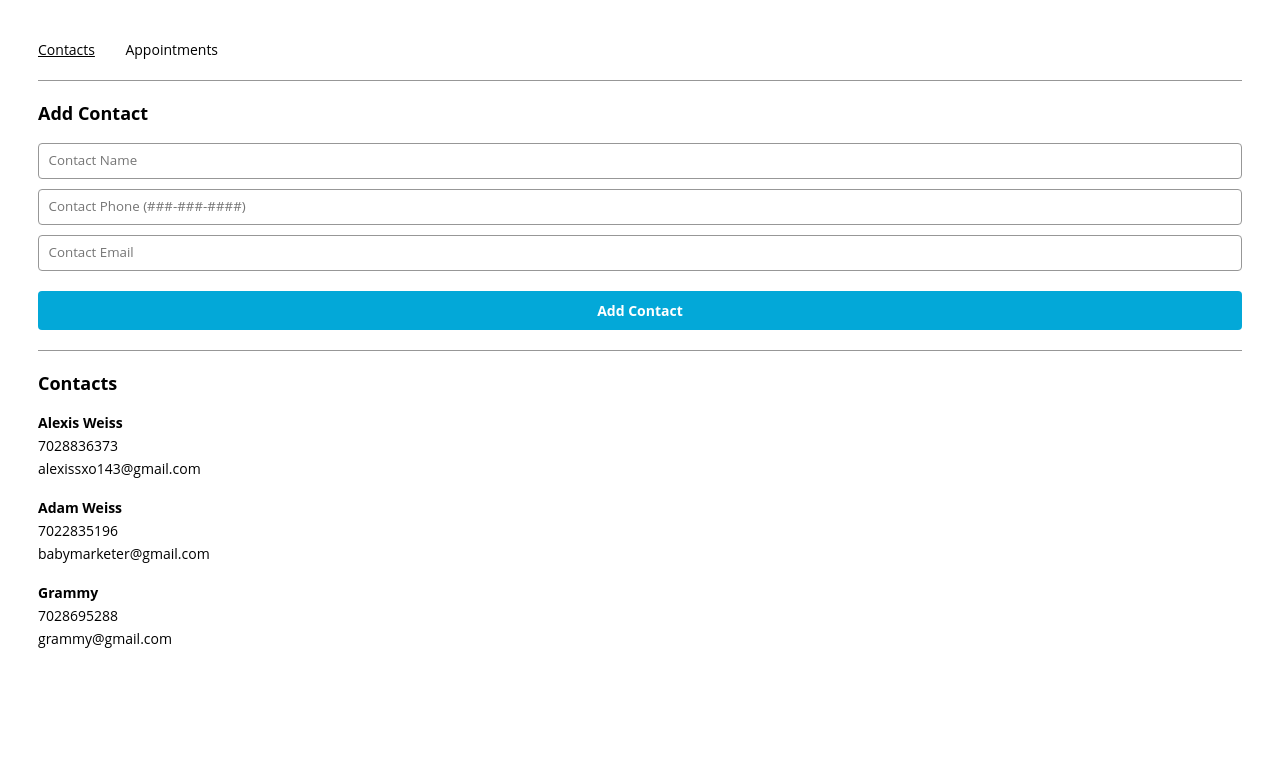
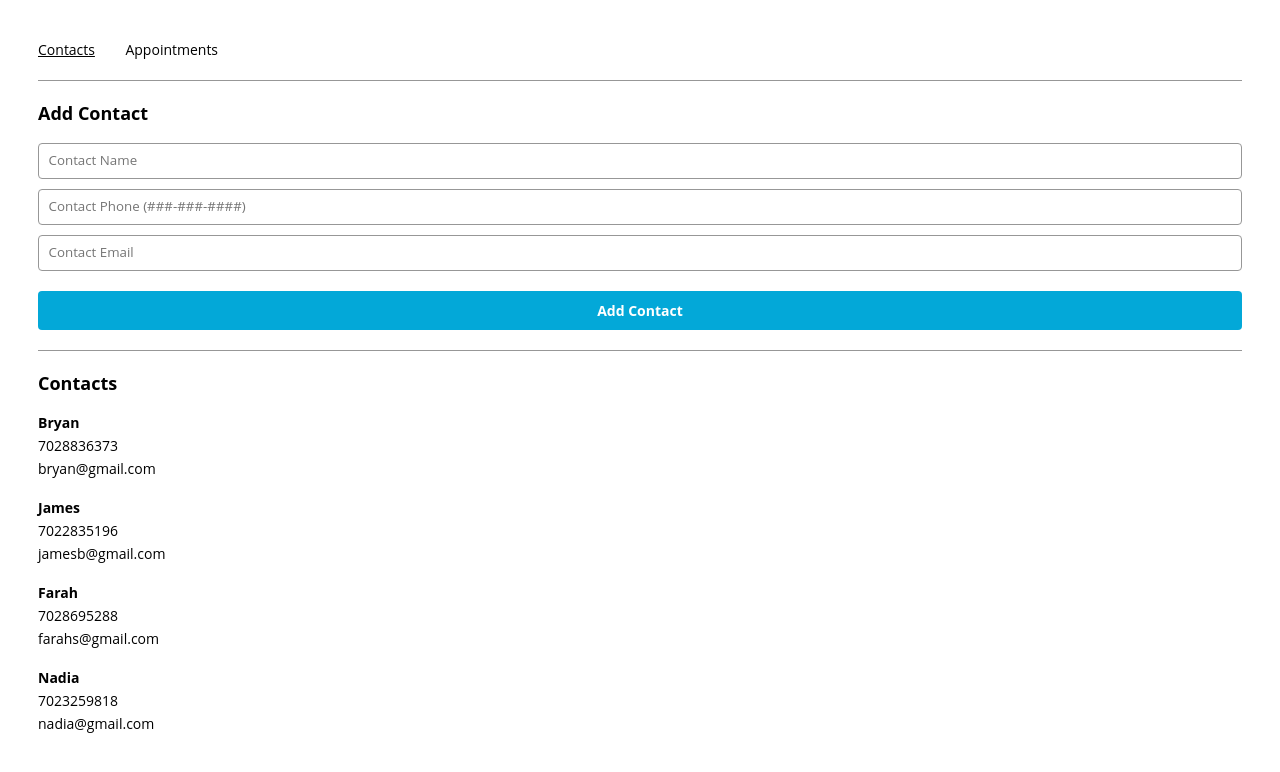
Before and after one commit to alexis-lv/REACT-APPT-PLANNER, a React (Create React App) app: page /contacts in a window 1280 px wide. Shown: the top 772 px of the page. Built offline with nearby package versions, Linux system fonts and the light colour scheme.

Commit message:
change names

```diff
--- a/src/App.js
+++ b/src/App.js
@@ -6,14 +6,15 @@ import { ContactsPage } from "./containers/contactsPage/ContactsPage";
 
 function App() {
  const [contacts, setContacts] = useState([
-  { name: 'Alexis Weiss', number: 7028836373, email: 'alexissxo143@gmail.com' },
-  { name: 'Adam Weiss', number: 7022835196, email: 'babymarketer@gmail.com'},
-  { name: 'Grammy', number: 7028695288, email: 'grammy@gmail.com'}
+  { name: 'Bryan', number: 7028836373, email: 'bryan@gmail.com' },
+  { name: 'James', number: 7022835196, email: 'jamesb@gmail.com'},
+  { name: 'Farah', number: 7028695288, email: 'farahs@gmail.com'},
+  { name: 'Nadia', number: 7023259818, email: 'nadia@gmail.com'}
  ]);
  const [appointments, setAppointments] = useState([
-  { title: 'Work meeting', contact: 'Susan', date: 'Tuesday', time: '7:30pm' },
-  { title: 'Soccer Practice', contact: 'Bill', date: 'Sunday', time: '3:00pm' },
-  { title: 'Christmas Party', contact: 'Whole family', date: 'Friday', time: '8:00pm'}
+  { title: 'Work meeting', contact: 'Bryan', date: 'Tuesday', time: '7:30pm' },
+  { title: 'Soccer Practice', contact: 'James', date: 'Sunday', time: '3:00pm' },
+  { title: 'Christmas Party', contact: 'Farah', date: 'Friday', time: '8:00pm'}
  ]);
 
 
```
